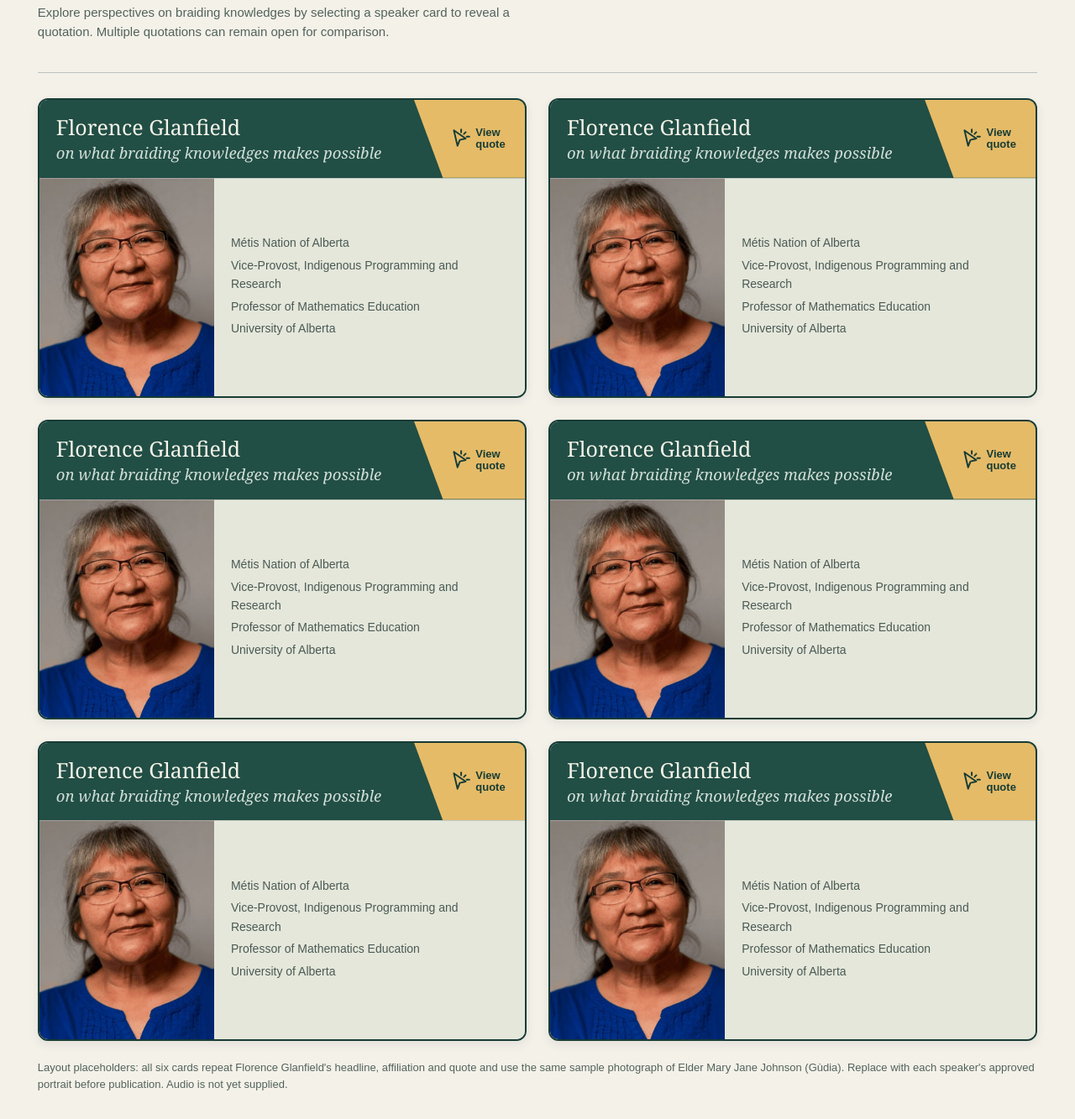
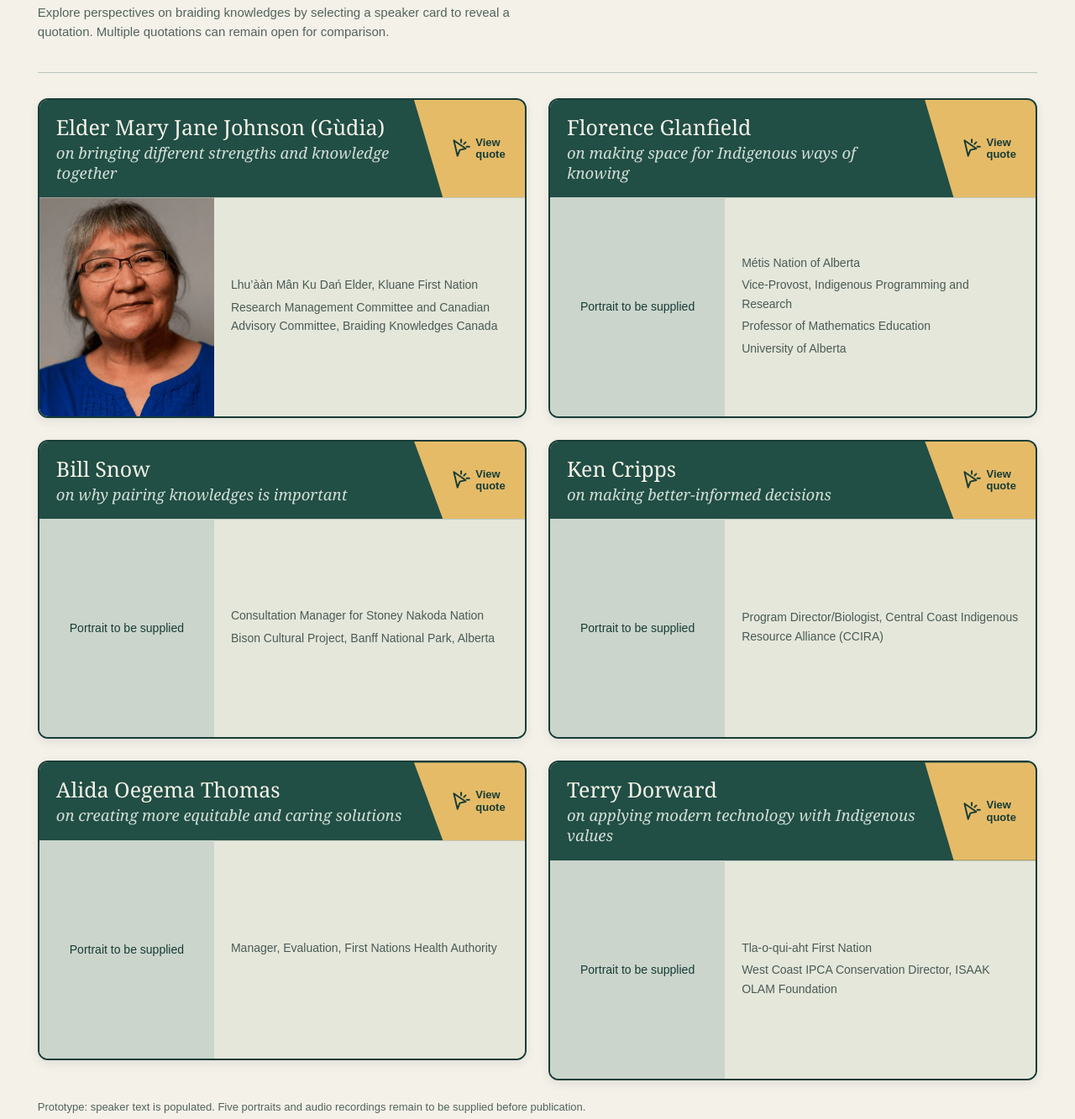
Before and after one commit to emilysheepy/cloudberry-pairing-knowledges, a plain HTML site: page braiding_knowledges_gallery.html in a window 1280 px wide. Shown: the part 134-1467 px from the top of the page at 84% size. Drawn offline with Linux system fonts and the light colour scheme.

Commit message:
six quotes test

```diff
--- a/braiding_knowledges_gallery.html
+++ b/braiding_knowledges_gallery.html
@@ -1,9 +1,10 @@
-<!doctype html>
+<!DOCTYPE html>
+
 <html lang="en">
 <head>
 <meta charset="utf-8"/>
 <meta content="width=device-width,initial-scale=1" name="viewport"/>
-<title>Braiding Knowledges — six-card compact bordered editorial prototype</title>
+<title>Braiding Knowledges — Voices on braiding knowledges</title>
 <style>
 
 /* Page layout and typography */
@@ -205,6 +206,20 @@ body {
     transform: scale(1.03);
   }
 }
+
+/* Portrait placeholder */
+.portrait-placeholder {
+  position: absolute;
+  inset: 0;
+  display: grid;
+  place-items: center;
+  padding: 12px;
+  text-align: center;
+  font-size: 14px;
+  color: #173c35;
+  background: #cbd5cc;
+}
+.portrait { position: relative; }
 
 /* Affiliation and expanded quotation */
 .content {
@@ -439,43 +454,43 @@ body {
 </header>
 <section aria-label="Speaker quotations" class="grid">
 <article class="card" id="card-1">
-<div class="card-header"><h2>Florence Glanfield<span class="topic">on what braiding knowledges makes possible</span></h2>
-<div aria-hidden="true" class="corner"><span class="corner-view"><svg aria-hidden="true" fill="none" stroke="currentColor" stroke-linecap="round" stroke-linejoin="round" stroke-width="1.8" viewBox="0 0 24 24"><path d="M5 3l13 9-6.5 1.5L9 20 5 3Z"></path><path d="M13 2v3"></path><path d="m18 5-2 2"></path><path d="M19 10h3"></path></svg><span>View<br/>quote</span></span><span class="corner-close">×<small>Close</small></span>
+<div class="card-header"><h2>Elder Mary Jane Johnson (Gùdia)<span class="topic">on bringing different strengths and knowledge together</span></h2>
+<div aria-hidden="true" class="corner"><span class="corner-view"><svg aria-hidden="true" fill="none" stroke="currentColor" stroke-linecap="round" stroke-linejoin="round" stroke-width="1.8" viewbox="0 0 24 24"><path d="M5 3l13 9-6.5 1.5L9 20 5 3Z"></path><path d="M13 2v3"></path><path d="m18 5-2 2"></path><path d="M19 10h3"></path></svg><span>View<br/>quote</span></span><span class="corner-close">×<small>Close</small></span>
 </div>
-<button aria-label="Close quote by Florence Glanfield, sample card 1" class="close-trigger" hidden="" type="button">
+<button aria-label="Close quote by Elder Mary Jane Johnson (Gùdia)" class="close-trigger" hidden="" type="button">
 </button>
 </div>
-<div class="portrait"><img alt="Sample portrait of Elder Mary Jane Johnson (Gùdia), repeated as a layout placeholder" class="photo" src="gallery-placeholder.jpg"/>
+<div class="portrait"><img alt="Portrait of Elder Mary Jane Johnson (Gùdia)" class="photo" src="gallery-placeholder.jpg"/>
 </div>
 <div class="content">
-<div class="summary" id="summary-1"><p class="affiliation"><span>Métis Nation of Alberta</span>
-<span>Vice-Provost, Indigenous Programming and Research</span>
-<span>Professor of Mathematics Education</span>
-<span>University of Alberta</span></p>
+<div class="summary" id="summary-1"><p class="affiliation"><span>Lhu’ààn Mân Ku Dań Elder, Kluane First Nation</span>
+<span>Research Management Committee and Canadian Advisory Committee, Braiding Knowledges Canada</span>
+</p>
 </div>
-<div class="quote-panel" hidden="" id="quote-1"><blockquote>Those systems that I was taught, the way I understood the world from my family and from the knowledge systems I grew up in and with, I was kind of invited to leave them at the door and not have a place for them in the academy. And I see braiding knowledges as giving voice to those knowledge systems and contributing to larger-scale discussions.</blockquote>
+<div class="quote-panel" hidden="" id="quote-1"><blockquote>Collaborative work means you and I decide together how we're going to move forward. We look at the strengths of each other, we look at the strengths of each other. […] Two of us together, we put our knowledge together. We have different kind of skill sets, different way of looking at resources.</blockquote>
 <div class="audio-wrap">
 <button disabled="" type="button">▶ Play audio</button><span>Audio not yet supplied</span>
 </div>
 </div>
 </div>
-<button aria-controls="quote-1" aria-expanded="false" aria-label="View quote by Florence Glanfield, sample card 1" class="open-trigger" type="button">
+<button aria-controls="quote-1" aria-expanded="false" aria-label="View quote by Elder Mary Jane Johnson (Gùdia)" class="open-trigger" type="button">
 </button>
 </article>
 <article class="card" id="card-2">
-<div class="card-header"><h2>Florence Glanfield<span class="topic">on what braiding knowledges makes possible</span></h2>
-<div aria-hidden="true" class="corner"><span class="corner-view"><svg aria-hidden="true" fill="none" stroke="currentColor" stroke-linecap="round" stroke-linejoin="round" stroke-width="1.8" viewBox="0 0 24 24"><path d="M5 3l13 9-6.5 1.5L9 20 5 3Z"></path><path d="M13 2v3"></path><path d="m18 5-2 2"></path><path d="M19 10h3"></path></svg><span>View<br/>quote</span></span><span class="corner-close">×<small>Close</small></span>
+<div class="card-header"><h2>Florence Glanfield<span class="topic">on making space for Indigenous ways of knowing</span></h2>
+<div aria-hidden="true" class="corner"><span class="corner-view"><svg aria-hidden="true" fill="none" stroke="currentColor" stroke-linecap="round" stroke-linejoin="round" stroke-width="1.8" viewbox="0 0 24 24"><path d="M5 3l13 9-6.5 1.5L9 20 5 3Z"></path><path d="M13 2v3"></path><path d="m18 5-2 2"></path><path d="M19 10h3"></path></svg><span>View<br/>quote</span></span><span class="corner-close">×<small>Close</small></span>
 </div>
-<button aria-label="Close quote by Florence Glanfield, sample card 2" class="close-trigger" hidden="" type="button">
+<button aria-label="Close quote by Florence Glanfield" class="close-trigger" hidden="" type="button">
 </button>
 </div>
-<div class="portrait"><img alt="Sample portrait of Elder Mary Jane Johnson (Gùdia), repeated as a layout placeholder" class="photo" src="gallery-placeholder.jpg"/>
-</div>
+<div class="portrait">
+<div class="portrait-placeholder">Portrait to be supplied</div></div>
 <div class="content">
 <div class="summary" id="summary-2"><p class="affiliation"><span>Métis Nation of Alberta</span>
 <span>Vice-Provost, Indigenous Programming and Research</span>
 <span>Professor of Mathematics Education</span>
-<span>University of Alberta</span></p>
+<span>University of Alberta</span>
+</p>
 </div>
 <div class="quote-panel" hidden="" id="quote-2"><blockquote>Those systems that I was taught, the way I understood the world from my family and from the knowledge systems I grew up in and with, I was kind of invited to leave them at the door and not have a place for them in the academy. And I see braiding knowledges as giving voice to those knowledge systems and contributing to larger-scale discussions.</blockquote>
 <div class="audio-wrap">
@@ -483,106 +498,100 @@ body {
 </div>
 </div>
 </div>
-<button aria-controls="quote-2" aria-expanded="false" aria-label="View quote by Florence Glanfield, sample card 2" class="open-trigger" type="button">
+<button aria-controls="quote-2" aria-expanded="false" aria-label="View quote by Florence Glanfield" class="open-trigger" type="button">
 </button>
 </article>
 <article class="card" id="card-3">
-<div class="card-header"><h2>Florence Glanfield<span class="topic">on what braiding knowledges makes possible</span></h2>
-<div aria-hidden="true" class="corner"><span class="corner-view"><svg aria-hidden="true" fill="none" stroke="currentColor" stroke-linecap="round" stroke-linejoin="round" stroke-width="1.8" viewBox="0 0 24 24"><path d="M5 3l13 9-6.5 1.5L9 20 5 3Z"></path><path d="M13 2v3"></path><path d="m18 5-2 2"></path><path d="M19 10h3"></path></svg><span>View<br/>quote</span></span><span class="corner-close">×<small>Close</small></span>
+<div class="card-header"><h2>Bill Snow<span class="topic">on why pairing knowledges is important</span></h2>
+<div aria-hidden="true" class="corner"><span class="corner-view"><svg aria-hidden="true" fill="none" stroke="currentColor" stroke-linecap="round" stroke-linejoin="round" stroke-width="1.8" viewbox="0 0 24 24"><path d="M5 3l13 9-6.5 1.5L9 20 5 3Z"></path><path d="M13 2v3"></path><path d="m18 5-2 2"></path><path d="M19 10h3"></path></svg><span>View<br/>quote</span></span><span class="corner-close">×<small>Close</small></span>
 </div>
-<button aria-label="Close quote by Florence Glanfield, sample card 3" class="close-trigger" hidden="" type="button">
+<button aria-label="Close quote by Bill Snow" class="close-trigger" hidden="" type="button">
 </button>
 </div>
-<div class="portrait"><img alt="Sample portrait of Elder Mary Jane Johnson (Gùdia), repeated as a layout placeholder" class="photo" src="gallery-placeholder.jpg"/>
+<div class="portrait">
+<div class="portrait-placeholder">Portrait to be supplied</div></div>
+<div class="content">
+<div class="summary" id="summary-3"><p class="affiliation"><span>Consultation Manager for Stoney Nakoda Nation</span>
+<span>Bison Cultural Project, Banff National Park, Alberta</span>
+</p>
 </div>
-<div class="content">
-<div class="summary" id="summary-3"><p class="affiliation"><span>Métis Nation of Alberta</span>
-<span>Vice-Provost, Indigenous Programming and Research</span>
-<span>Professor of Mathematics Education</span>
-<span>University of Alberta</span></p>
-</div>
-<div class="quote-panel" hidden="" id="quote-3"><blockquote>Those systems that I was taught, the way I understood the world from my family and from the knowledge systems I grew up in and with, I was kind of invited to leave them at the door and not have a place for them in the academy. And I see braiding knowledges as giving voice to those knowledge systems and contributing to larger-scale discussions.</blockquote>
+<div class="quote-panel" hidden="" id="quote-3"><blockquote>I think braiding knowledge is the culmination of the two worldviews, the Western scientific view and the traditional knowledge view ... When we have imbalances in those two worldviews we can end up with processes or results that are not reflective of our true values or our true knowledge.</blockquote>
 <div class="audio-wrap">
 <button disabled="" type="button">▶ Play audio</button><span>Audio not yet supplied</span>
 </div>
 </div>
 </div>
-<button aria-controls="quote-3" aria-expanded="false" aria-label="View quote by Florence Glanfield, sample card 3" class="open-trigger" type="button">
+<button aria-controls="quote-3" aria-expanded="false" aria-label="View quote by Bill Snow" class="open-trigger" type="button">
 </button>
 </article>
 <article class="card" id="card-4">
-<div class="card-header"><h2>Florence Glanfield<span class="topic">on what braiding knowledges makes possible</span></h2>
-<div aria-hidden="true" class="corner"><span class="corner-view"><svg aria-hidden="true" fill="none" stroke="currentColor" stroke-linecap="round" stroke-linejoin="round" stroke-width="1.8" viewBox="0 0 24 24"><path d="M5 3l13 9-6.5 1.5L9 20 5 3Z"></path><path d="M13 2v3"></path><path d="m18 5-2 2"></path><path d="M19 10h3"></path></svg><span>View<br/>quote</span></span><span class="corner-close">×<small>Close</small></span>
+<div class="card-header"><h2>Ken Cripps<span class="topic">on making better-informed decisions</span></h2>
+<div aria-hidden="true" class="corner"><span class="corner-view"><svg aria-hidden="true" fill="none" stroke="currentColor" stroke-linecap="round" stroke-linejoin="round" stroke-width="1.8" viewbox="0 0 24 24"><path d="M5 3l13 9-6.5 1.5L9 20 5 3Z"></path><path d="M13 2v3"></path><path d="m18 5-2 2"></path><path d="M19 10h3"></path></svg><span>View<br/>quote</span></span><span class="corner-close">×<small>Close</small></span>
 </div>
-<button aria-label="Close quote by Florence Glanfield, sample card 4" class="close-trigger" hidden="" type="button">
+<button aria-label="Close quote by Ken Cripps" class="close-trigger" hidden="" type="button">
 </button>
 </div>
-<div class="portrait"><img alt="Sample portrait of Elder Mary Jane Johnson (Gùdia), repeated as a layout placeholder" class="photo" src="gallery-placeholder.jpg"/>
+<div class="portrait">
+<div class="portrait-placeholder">Portrait to be supplied</div></div>
+<div class="content">
+<div class="summary" id="summary-4"><p class="affiliation"><span>Program Director/Biologist, Central Coast Indigenous Resource Alliance (CCIRA)</span>
+</p>
 </div>
-<div class="content">
-<div class="summary" id="summary-4"><p class="affiliation"><span>Métis Nation of Alberta</span>
-<span>Vice-Provost, Indigenous Programming and Research</span>
-<span>Professor of Mathematics Education</span>
-<span>University of Alberta</span></p>
-</div>
-<div class="quote-panel" hidden="" id="quote-4"><blockquote>Those systems that I was taught, the way I understood the world from my family and from the knowledge systems I grew up in and with, I was kind of invited to leave them at the door and not have a place for them in the academy. And I see braiding knowledges as giving voice to those knowledge systems and contributing to larger-scale discussions.</blockquote>
+<div class="quote-panel" hidden="" id="quote-4"><blockquote>In its simplest form, it's really about bringing knowledge and information together in a respectful way to better understand the issues you're up against and to make informed decisions.</blockquote>
 <div class="audio-wrap">
 <button disabled="" type="button">▶ Play audio</button><span>Audio not yet supplied</span>
 </div>
 </div>
 </div>
-<button aria-controls="quote-4" aria-expanded="false" aria-label="View quote by Florence Glanfield, sample card 4" class="open-trigger" type="button">
+<button aria-controls="quote-4" aria-expanded="false" aria-label="View quote by Ken Cripps" class="open-trigger" type="button">
 </button>
 </article>
 <article class="card" id="card-5">
-<div class="card-header"><h2>Florence Glanfield<span class="topic">on what braiding knowledges makes possible</span></h2>
-<div aria-hidden="true" class="corner"><span class="corner-view"><svg aria-hidden="true" fill="none" stroke="currentColor" stroke-linecap="round" stroke-linejoin="round" stroke-width="1.8" viewBox="0 0 24 24"><path d="M5 3l13 9-6.5 1.5L9 20 5 3Z"></path><path d="M13 2v3"></path><path d="m18 5-2 2"></path><path d="M19 10h3"></path></svg><span>View<br/>quote</span></span><span class="corner-close">×<small>Close</small></span>
+<div class="card-header"><h2>Alida Oegema Thomas<span class="topic">on creating more equitable and caring solutions</span></h2>
+<div aria-hidden="true" class="corner"><span class="corner-view"><svg aria-hidden="true" fill="none" stroke="currentColor" stroke-linecap="round" stroke-linejoin="round" stroke-width="1.8" viewbox="0 0 24 24"><path d="M5 3l13 9-6.5 1.5L9 20 5 3Z"></path><path d="M13 2v3"></path><path d="m18 5-2 2"></path><path d="M19 10h3"></path></svg><span>View<br/>quote</span></span><span class="corner-close">×<small>Close</small></span>
 </div>
-<button aria-label="Close quote by Florence Glanfield, sample card 5" class="close-trigger" hidden="" type="button">
+<button aria-label="Close quote by Alida Oegema Thomas" class="close-trigger" hidden="" type="button">
 </button>
 </div>
-<div class="portrait"><img alt="Sample portrait of Elder Mary Jane Johnson (Gùdia), repeated as a layout placeholder" class="photo" src="gallery-placeholder.jpg"/>
+<div class="portrait">
+<div class="portrait-placeholder">Portrait to be supplied</div></div>
+<div class="content">
+<div class="summary" id="summary-5"><p class="affiliation"><span>Manager, Evaluation, First Nations Health Authority</span>
+</p>
 </div>
-<div class="content">
-<div class="summary" id="summary-5"><p class="affiliation"><span>Métis Nation of Alberta</span>
-<span>Vice-Provost, Indigenous Programming and Research</span>
-<span>Professor of Mathematics Education</span>
-<span>University of Alberta</span></p>
-</div>
-<div class="quote-panel" hidden="" id="quote-5"><blockquote>Those systems that I was taught, the way I understood the world from my family and from the knowledge systems I grew up in and with, I was kind of invited to leave them at the door and not have a place for them in the academy. And I see braiding knowledges as giving voice to those knowledge systems and contributing to larger-scale discussions.</blockquote>
+<div class="quote-panel" hidden="" id="quote-5"><blockquote>It's really upholding and uplifting the integrity of Indigenous knowledges, the diversity of Indigenous knowledges, alongside Western approaches. So, that kind of two wings of an eagle, or the Two-Eyed Seeing approach, that with both, we can come up with the most equitable, most just, most caring solutions to the collective problems in front of us.</blockquote>
 <div class="audio-wrap">
 <button disabled="" type="button">▶ Play audio</button><span>Audio not yet supplied</span>
 </div>
 </div>
 </div>
-<button aria-controls="quote-5" aria-expanded="false" aria-label="View quote by Florence Glanfield, sample card 5" class="open-trigger" type="button">
+<button aria-controls="quote-5" aria-expanded="false" aria-label="View quote by Alida Oegema Thomas" class="open-trigger" type="button">
 </button>
 </article>
 <article class="card" id="card-6">
-<div class="card-header"><h2>Florence Glanfield<span class="topic">on what braiding knowledges makes possible</span></h2>
-<div aria-hidden="true" class="corner"><span class="corner-view"><svg aria-hidden="true" fill="none" stroke="currentColor" stroke-linecap="round" stroke-linejoin="round" stroke-width="1.8" viewBox="0 0 24 24"><path d="M5 3l13 9-6.5 1.5L9 20 5 3Z"></path><path d="M13 2v3"></path><path d="m18 5-2 2"></path><path d="M19 10h3"></path></svg><span>View<br/>quote</span></span><span class="corner-close">×<small>Close</small></span>
+<div class="card-header"><h2>Terry Dorward<span class="topic">on applying modern technology with Indigenous values</span></h2>
+<div aria-hidden="true" class="corner"><span class="corner-view"><svg aria-hidden="true" fill="none" stroke="currentColor" stroke-linecap="round" stroke-linejoin="round" stroke-width="1.8" viewbox="0 0 24 24"><path d="M5 3l13 9-6.5 1.5L9 20 5 3Z"></path><path d="M13 2v3"></path><path d="m18 5-2 2"></path><path d="M19 10h3"></path></svg><span>View<br/>quote</span></span><span class="corner-close">×<small>Close</small></span>
 </div>
-<button aria-label="Close quote by Florence Glanfield, sample card 6" class="close-trigger" hidden="" type="button">
+<button aria-label="Close quote by Terry Dorward" class="close-trigger" hidden="" type="button">
 </button>
 </div>
-<div class="portrait"><img alt="Sample portrait of Elder Mary Jane Johnson (Gùdia), repeated as a layout placeholder" class="photo" src="gallery-placeholder.jpg"/>
+<div class="portrait">
+<div class="portrait-placeholder">Portrait to be supplied</div></div>
+<div class="content">
+<div class="summary" id="summary-6"><p class="affiliation"><span>Tla-o-qui-aht First Nation</span>
+<span>West Coast IPCA Conservation Director, ISAAK OLAM Foundation</span>
+</p>
 </div>
-<div class="content">
-<div class="summary" id="summary-6"><p class="affiliation"><span>Métis Nation of Alberta</span>
-<span>Vice-Provost, Indigenous Programming and Research</span>
-<span>Professor of Mathematics Education</span>
-<span>University of Alberta</span></p>
-</div>
-<div class="quote-panel" hidden="" id="quote-6"><blockquote>Those systems that I was taught, the way I understood the world from my family and from the knowledge systems I grew up in and with, I was kind of invited to leave them at the door and not have a place for them in the academy. And I see braiding knowledges as giving voice to those knowledge systems and contributing to larger-scale discussions.</blockquote>
+<div class="quote-panel" hidden="" id="quote-6"><blockquote>Modern technology is very beneficial to what we can adopt in our healing process of reconnecting to the land. […] We need to utilize the tools that are before us in a good way. I think that's what decolonization is all about—is creating something new, but still continuing with our same values, our teachings […] something new that fits the times.</blockquote>
 <div class="audio-wrap">
 <button disabled="" type="button">▶ Play audio</button><span>Audio not yet supplied</span>
 </div>
 </div>
 </div>
-<button aria-controls="quote-6" aria-expanded="false" aria-label="View quote by Florence Glanfield, sample card 6" class="open-trigger" type="button">
+<button aria-controls="quote-6" aria-expanded="false" aria-label="View quote by Terry Dorward" class="open-trigger" type="button">
 </button>
 </article>
-</section><p class="note">Layout placeholders: all six cards repeat Florence Glanfield's headline, affiliation and quote and use the same sample photograph of Elder Mary Jane Johnson (Gùdia). Replace with each speaker's approved portrait before publication. Audio is not yet supplied.</p>
+</section><p class="note">Prototype: speaker text is populated. Five portraits and audio recordings remain to be supplied before publication.</p>
 </main>
 <script>
 // Each card is an independent disclosure; other cards remain open.
```
